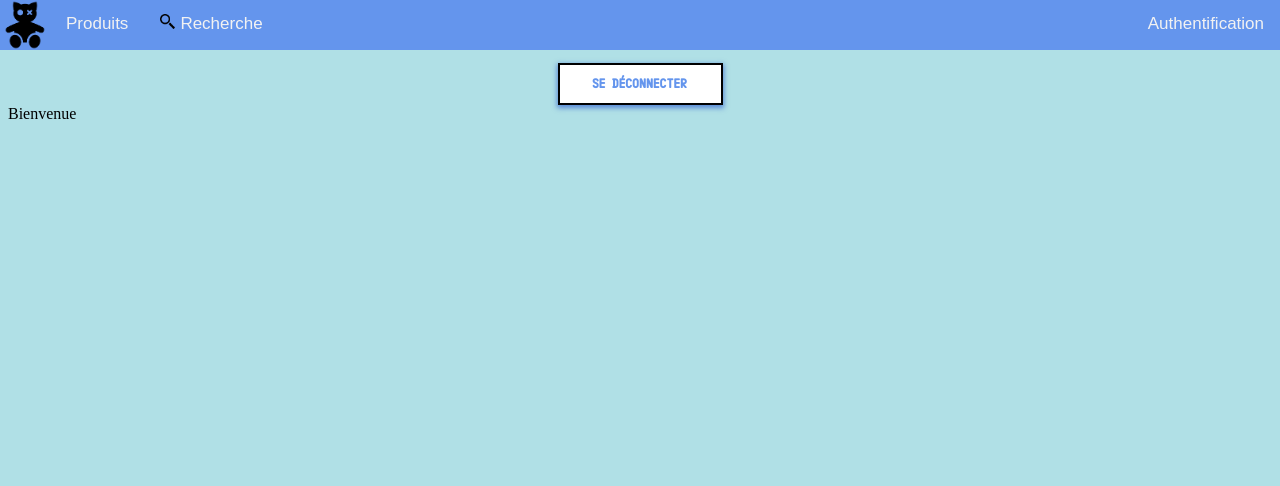
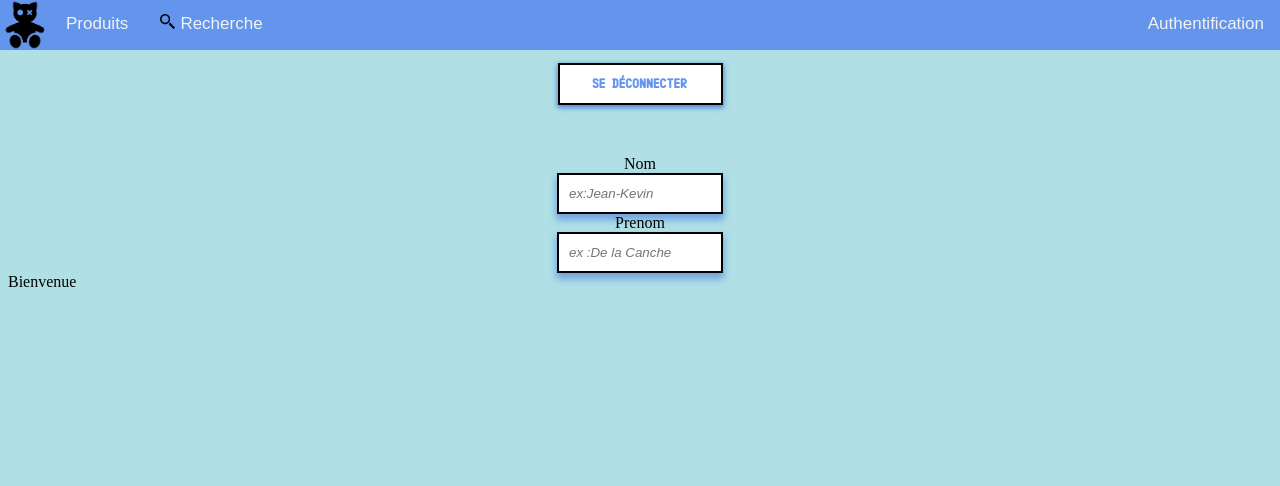
Before and after one commit to mabooyaDlespace/siteDeVenteDePeluche_TechnoWeb, a PHP site: page /home.php in a window 1280 px wide. Shown: the top 486 px of the page. Run offline with PHP 8.4, Linux system fonts and the light colour scheme; data comes from the database, SQL or seed files in the repository; data that the repository does not hold is empty; some libraries are stand-ins or nearby versions.

Commit message:
Ajout Home.php

```diff
--- a/home.php
+++ b/home.php
@@ -37,6 +37,16 @@
 		<input class="pseudoEtMDP" type="submit" value="Se déconnecter" name="deconnexion">
 	</form>
 
+	<form method="post">
+            <label class="saisieTexte"   for="username">Nom</label><br>
+            <input type="text" placeholder="ex:Jean-Kevin" name="prenom" id="prenom"><br>
+            <label class="saisieTexte" for="password">Prenom</label><br>
+            <input  type="text" placeholder="ex :De la Canche" name="nom" id="nom"><br>
+
+    </form>
+
+
+
 	<div id="msg"><?php echo $msg ?></div>
 	<div id="msg"><?php echo $msgDeco ?></div>
 
```
